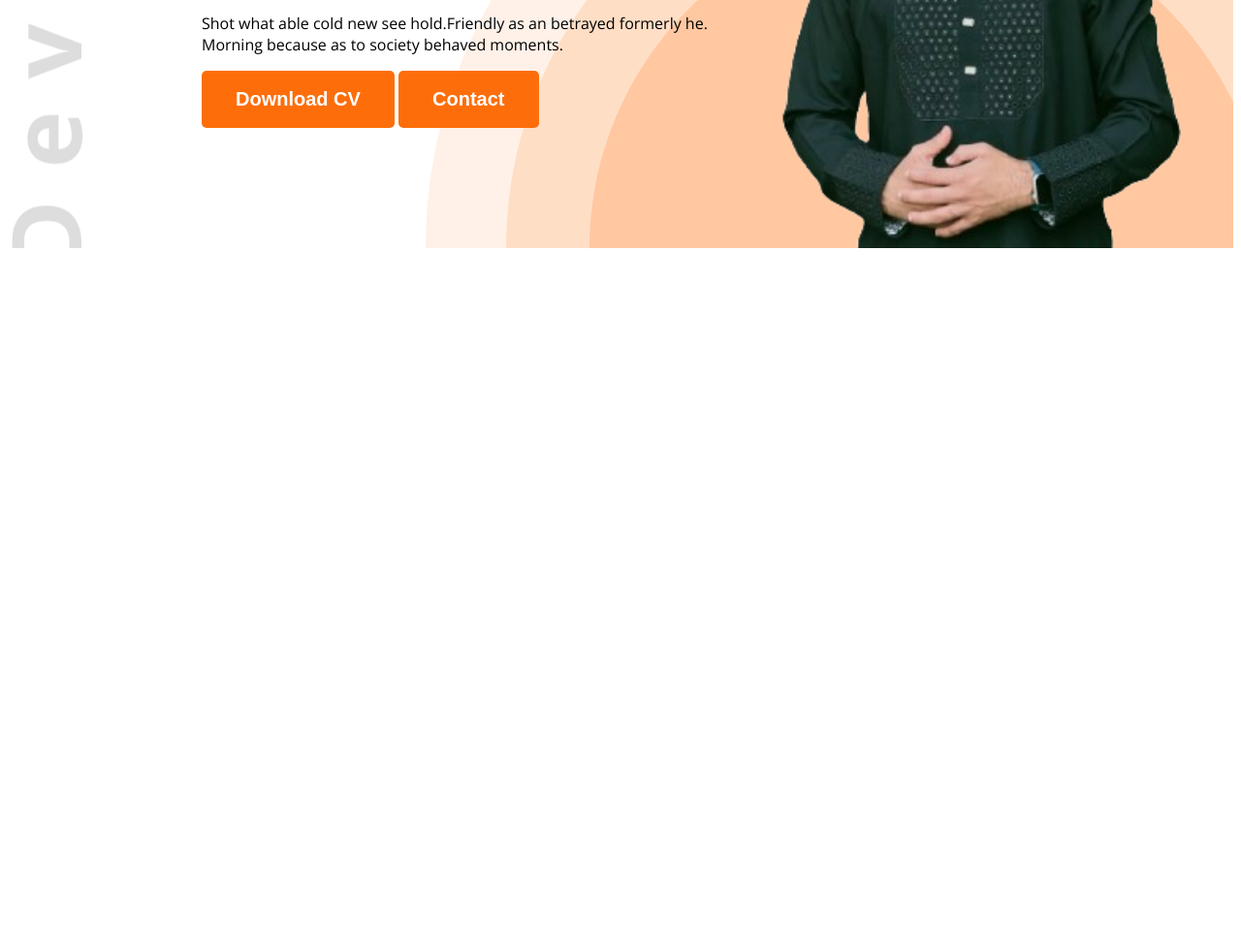
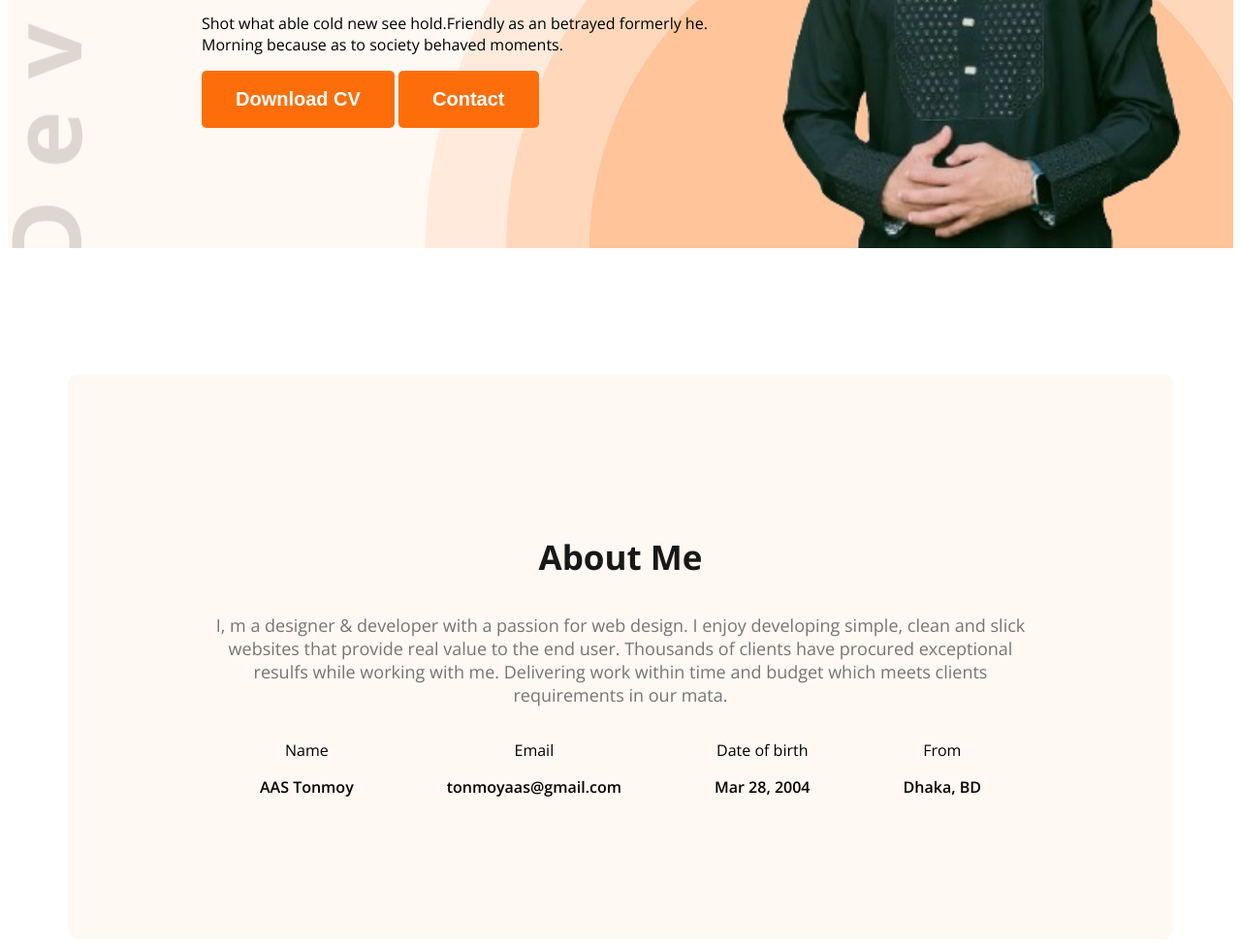
Before and after one commit to tonmoyaas/My-first-Portfolio, a plain HTML site: page index.html in a window 1280 px wide. Shown: the part 500-1472 px from the top of the page at 97% size. Before the commit the page ends 800 px from the top, so only its background shows below. Drawn offline with nearby package versions, Linux system fonts and the light colour scheme.

Commit message:
added index.html

```diff
--- a/index.html
+++ b/index.html
@@ -13,7 +13,7 @@
 </head>
 
 <body class="open-sans-normal">
-    <header class="header">
+    <header class="header secondary-bg">
         <nav>
             <h3 class="nav-title">Ton<span class="text-primary">m</span>oy</h3>
             <ul>
@@ -35,7 +35,32 @@
             <img class="banner-pp" src="images/tonmoy.png" alt="">
         </div>
     </header>
-    <main></main>
+    <main>
+        <section class="about secondary-bg">
+            <h3 class="section-title">About Me</h3>
+            <p class="section-description">I, m a designer & developer with a passion for web design. I enjoy developing simple, clean and slick websites that provide real value to the end user. Thousands of clients have procured exceptional resulfs while working with me. Delivering work within time and budget which meets clients requirements in our mata.
+            </p>
+            <div class="about-items">
+                <!-- .about-item*4>p.item-title+p.item-description -->
+                <div class="about-item">
+                    <p class="item-title">Name</p>
+                    <p class="item-description">AAS Tonmoy</p>
+                </div>
+                <div class="about-item">
+                    <p class="item-title">Email</p>
+                    <p class="item-description">tonmoyaas@gmail.com</p>
+                </div>
+                <div class="about-item">
+                    <p class="item-title">Date of birth</p>
+                    <p class="item-description">Mar 28, 2004</p>
+                </div>
+                <div class="about-item">
+                    <p class="item-title">From</p>
+                    <p class="item-description">Dhaka, BD</p>
+                </div>
+            </div>
+        </section>
+    </main>
     <footer></footer>
 </body>
 
--- a/styles/portfolio.css
+++ b/styles/portfolio.css
@@ -6,6 +6,9 @@
         "wdth" 100;
 }
 /* shared style */
+.secondary-bg{
+    background-color: #FFF8F3;
+}
 .text-primary{
     color: #FD6E0A;
 }
@@ -20,6 +23,15 @@
     padding: 18px 35px;
     border: none;
     border-radius: 5px;
+}
+.section-title{
+    font-size: 35px;
+    font-weight: bold;
+    color: #181818;
+}
+.section-description{
+    font-size: 18px;
+    color: #757575;
 }
 /* header */
 .header{
@@ -71,3 +83,22 @@ nav li a{
 .banner-pp{
     width: 580px;
 }
+/* main styles */
+main{
+    max-width: 1140px;
+    margin: 0 auto;
+}
+/* about styles */
+.about{
+    border-radius: 10px;
+    padding: 130px 150px;
+    text-align: center;
+    margin-top: 130px;
+}
+.about-items{
+    display: flex;
+    justify-content: space-around;
+}
+.item-description{
+    font-weight: 600;
+}
```
